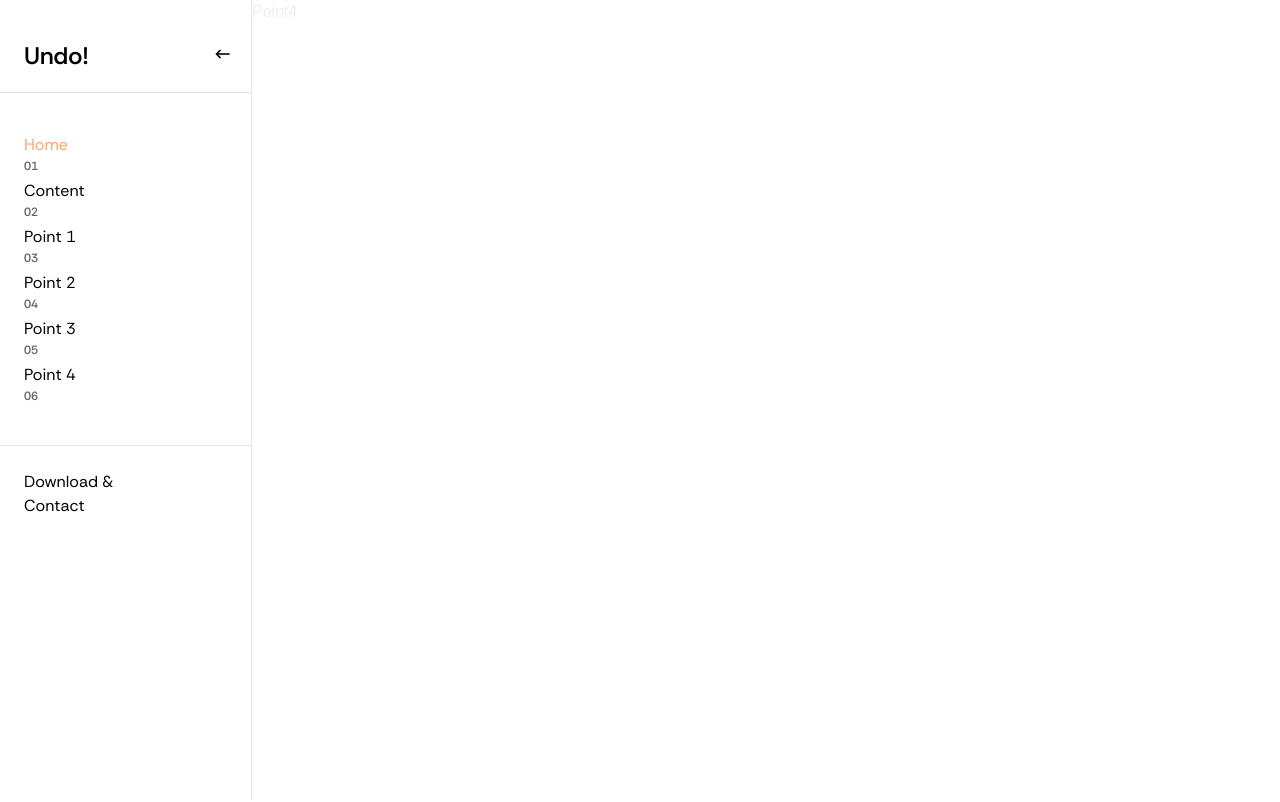
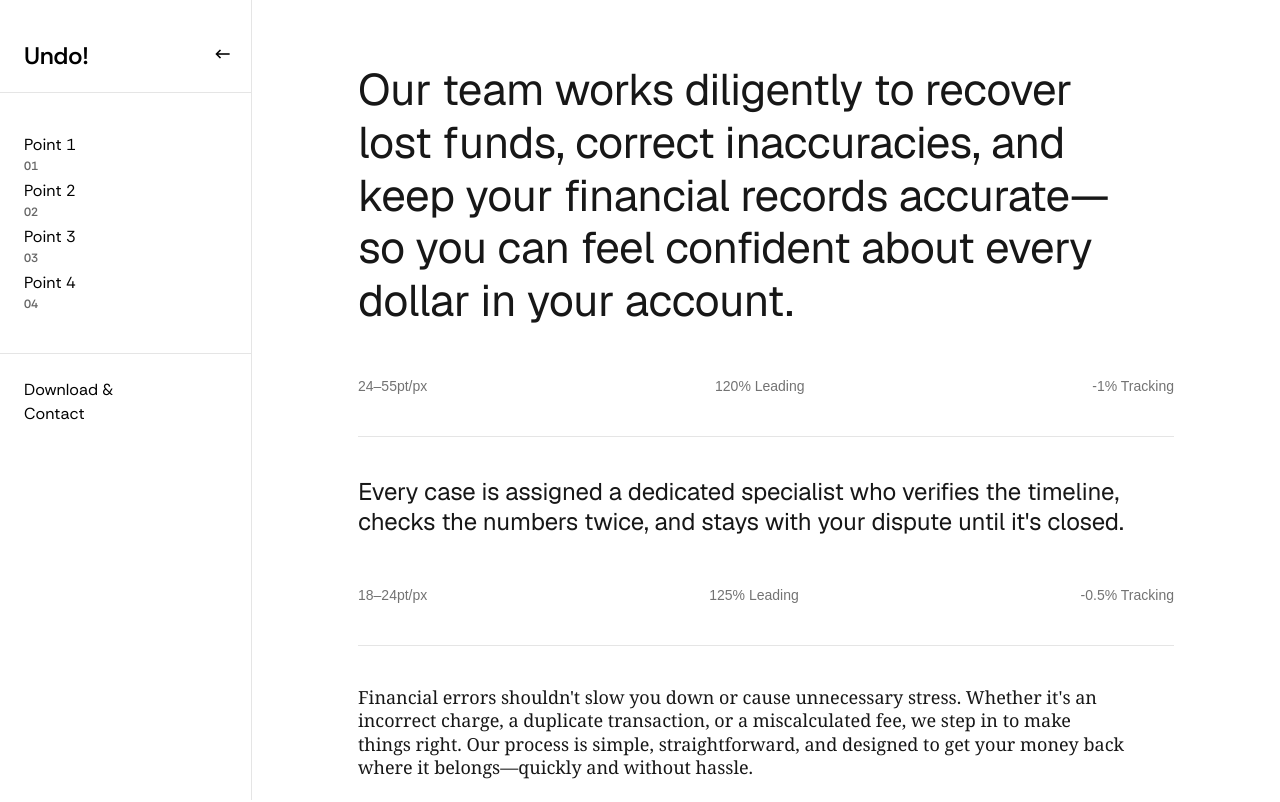
Before and after one commit to ayan-011/Ui, a Next.js app: page /home/point4 in a window 1280 px wide. Shown: the top 802 px of the page. Built offline with nearby package versions, Linux system fonts and the light colour scheme.

Commit message:
add 1 more page, at- 2:35AM-18/Sep/2026

```diff
--- a/app/components/sidebar.tsx
+++ b/app/components/sidebar.tsx
@@ -36,12 +36,13 @@ const Sidebar = ({ isOpen, setIsOpen }: SidebarProps) => {
   };
 }, []);
   const links = [
-    { id: "home", number: "01", label: "Home" },
-    { id: "content",number: "02", label: "Content" },
-    { id: "point1", number: "03",label: "Point 1" },
-    { id: "point2", number: "04",label: "Point 2" },
-    { id: "point3", number: "05",label: "Point 3" },
-    { id: "point4", number: "06",label: "Point 4" },
+    // { id: "home", number: "01", label: "Home" },
+    // { id: "content",number: "02", label: "Content" },
+    { id: "point1", number: "01",label: "Point 1" },
+    { id: "point2", number: "02",label: "Point 2" },
+    { id: "point3", number: "03",label: "Point 3" },
+    { id: "point4", number: "04",label: "Point 4" },
+    // { id: "point5", number: "05",label: "Point 5" },
   ];
 
   return (
@@ -71,9 +72,22 @@ const Sidebar = ({ isOpen, setIsOpen }: SidebarProps) => {
 
             <div className="   flex  py-5 items-center border-b border-black/10 ">
 
-            <span className="logo    text-black font-semibold text-2xl  px-6 ">
-                Undo!
-            </span>
+           <a
+  href="#home"
+  onClick={(e) => {
+    e.preventDefault();
+    document.getElementById("home")?.scrollIntoView({
+      behavior: "smooth",
+    });
+
+    if (window.innerWidth < 768) {
+      setIsOpen(false);
+    }
+  }}
+  className="logo text-black font-semibold text-2xl px-6"
+>
+  Undo!
+</a>
 
             <button
               onClick={() => setIsOpen(false)}
--- /dev/null
+++ b/app/home/point4/component/Typespecimensection.tsx
@@ -0,0 +1,212 @@
+"use client"
+import { useRef, useState, type MouseEvent } from "react";
+
+/**
+ * TypeSpecimenSection
+ * ---------------------------------------------------------------------------
+ * A 4-row typography specimen (headline / subhead / body / caption), each row
+ * showing its own type-scale meta (size range, leading, tracking).
+ *
+ * Hovering a row reveals a small animated visual that follows the cursor,
+ * clipped to that row only — every row has its own distinct visual + motion.
+ *
+ * Requires only Tailwind (no extra deps). Drop into any React + Tailwind app.
+ */
+
+type Spec = {
+  id: string;
+  copy: string;
+  family: "sans" | "serif";
+  sizeClass: string; // responsive font-size classes
+  leadingClass: string;
+  trackingClass: string;
+  sizeLabel: string; // e.g. "24–55pt/px"
+  leadingLabel: string; // e.g. "120% Leading"
+  trackingLabel: string; // e.g. "-1% Tracking"
+  visual: "ripple" | "wave" | "coin" | "grid";
+  accent: string; // tailwind color token used by that row's visual
+};
+
+const SPECS: Spec[] = [
+  {
+    id: "headline",
+    copy:
+      "Our team works diligently to recover lost funds, correct inaccuracies, and keep your financial records accurate—so you can feel confident about every dollar in your account.",
+    family: "sans",
+    sizeClass: "text-[26px] sm:text-[34px] md:text-[44px]",
+    leadingClass: "leading-[1.2]",
+    trackingClass: "tracking-[-0.01em]",
+    sizeLabel: "24–55pt/px",
+    leadingLabel: "120% Leading",
+    trackingLabel: "-1% Tracking",
+    visual: "ripple",
+    accent: "bg-emerald-500",
+  },
+  {
+    id: "subhead",
+    copy:
+      "Every case is assigned a dedicated specialist who verifies the timeline, checks the numbers twice, and stays with your dispute until it's closed.",
+    family: "sans",
+    sizeClass: "text-[19px] sm:text-[21px] md:text-[24px]",
+    leadingClass: "leading-[1.25]",
+    trackingClass: "tracking-[-0.005em]",
+    sizeLabel: "18–24pt/px",
+    leadingLabel: "125% Leading",
+    trackingLabel: "-0.5% Tracking",
+    visual: "wave",
+    accent: "bg-sky-500",
+  },
+  {
+    id: "body",
+    copy:
+      "Financial errors shouldn't slow you down or cause unnecessary stress. Whether it's an incorrect charge, a duplicate transaction, or a miscalculated fee, we step in to make things right. Our process is simple, straightforward, and designed to get your money back where it belongs—quickly and without hassle.",
+    family: "serif",
+    sizeClass: "text-[16px] sm:text-[17px] md:text-[18px]",
+    leadingClass: "leading-[1.3]",
+    trackingClass: "tracking-[0em]",
+    sizeLabel: "0–24pt/px",
+    leadingLabel: "130% Leading",
+    trackingLabel: "0% Tracking",
+    visual: "coin",
+    accent: "bg-amber-500",
+  },
+  {
+    id: "caption",
+    copy:
+      "Most disputes are reviewed within two business days, and approved funds are typically returned within one billing cycle.",
+    family: "serif",
+    sizeClass: "text-[12px] sm:text-[12.5px] md:text-[13px]",
+    leadingClass: "leading-[1.4]",
+    trackingClass: "tracking-[0.005em]",
+    sizeLabel: "0–13pt/px",
+    leadingLabel: "140% Leading",
+    trackingLabel: "0.5% Tracking",
+    visual: "grid",
+    accent: "bg-rose-500",
+  },
+];
+
+function VisualRipple({ accent }: { accent: string }) {
+  return (
+    <div className="relative h-36 w-36">
+      <span className={`absolute inset-0 rounded-full ${accent} opacity-20 animate-ping`} />
+      <span className={`absolute inset-4 rounded-full ${accent} opacity-30 animate-ping [animation-delay:200ms]`} />
+      <span className={`absolute inset-10 rounded-full ${accent} shadow-lg`} />
+    </div>
+  );
+}
+
+function VisualWave({ accent }: { accent: string }) {
+  return (
+    <div className="flex h-28 w-36 items-end justify-center gap-1.5 rounded-2xl bg-white/80 p-4 shadow-lg backdrop-blur">
+      {[0, 1, 2, 3, 4].map((i) => (
+        <span
+          key={i}
+          className={`w-2 rounded-full ${accent} animate-bounce`}
+          style={{
+            height: `${18 + (i % 3) * 10}px`,
+            animationDelay: `${i * 90}ms`,
+            animationDuration: "900ms",
+          }}
+        />
+      ))}
+    </div>
+  );
+}
+
+function VisualCoin({ accent }: { accent: string }) {
+  return (
+    <div className="flex h-32 w-32 items-center justify-center">
+      <div className={`flex h-24 w-24 animate-pulse items-center justify-center rounded-full ${accent} shadow-xl`}>
+        <span className="font-serif text-3xl font-medium text-white">$</span>
+      </div>
+    </div>
+  );
+}
+
+function VisualGrid({ accent }: { accent: string }) {
+  return (
+    <div className="grid h-24 w-24 grid-cols-3 gap-1.5 rounded-xl bg-white/80 p-3 shadow-lg backdrop-blur">
+      {Array.from({ length: 9 }).map((_, i) => (
+        <span
+          key={i}
+          className={`h-2.5 w-2.5 rounded-full ${accent} animate-pulse`}
+          style={{ animationDelay: `${i * 80}ms` }}
+        />
+      ))}
+    </div>
+  );
+}
+
+const VISUALS = {
+  ripple: VisualRipple,
+  wave: VisualWave,
+  coin: VisualCoin,
+  grid: VisualGrid,
+};
+
+function SpecimenRow({ spec }: { spec: Spec }) {
+  const rowRef = useRef<HTMLDivElement>(null);
+  const [hover, setHover] = useState(false);
+  const [pos, setPos] = useState({ x: 0, y: 0 });
+
+  const handleMove = (e: MouseEvent<HTMLDivElement>) => {
+    const rect = rowRef.current?.getBoundingClientRect();
+    if (!rect) return;
+    setPos({ x: e.clientX - rect.left, y: e.clientY - rect.top });
+  };
+
+  const Visual = VISUALS[spec.visual];
+
+  return (
+    <div
+      ref={rowRef}
+      onMouseEnter={() => setHover(true)}
+      onMouseLeave={() => setHover(false)}
+      onMouseMove={handleMove}
+      className="group relative overflow-hidden border-b border-neutral-200 py-10 first:pt-0 last:border-b-0"
+    >
+      {/* cursor-following visual, clipped to this row */}
+      <div
+        aria-hidden
+        className="pointer-events-none absolute z-10 transition-[opacity,transform] duration-200 ease-out"
+        style={{
+          left: pos.x,
+          top: pos.y,
+          transform: `translate(-50%, -50%) scale(${hover ? 1 : 0.85})`,
+          opacity: hover ? 1 : 0,
+        }}
+      >
+        <Visual accent={spec.accent} />
+      </div>
+
+      <p
+        className={[
+          spec.family === "serif" ? "font-serif" : "font-sans",
+          spec.sizeClass,
+          spec.leadingClass,
+          spec.trackingClass,
+          "max-w-3xl text-neutral-900",
+        ].join(" ")}
+      >
+        {spec.copy}
+      </p>
+
+      <div className="mt-8 flex items-center justify-between  pt-4 text-sm text-neutral-500">
+        <span>{spec.sizeLabel}</span>
+        <span>{spec.leadingLabel}</span>
+        <span>{spec.trackingLabel}</span>
+      </div>
+    </div>
+  );
+}
+
+export default function TypeSpecimenSection() {
+  return (
+    <section className="mx-auto max-w-4xl bg-white px-6 py-16 sm:px-10">
+      {SPECS.map((spec) => (
+        <SpecimenRow key={spec.id} spec={spec} />
+      ))}
+    </section>
+  );
+}
--- a/app/home/point4/page.tsx
+++ b/app/home/point4/page.tsx
@@ -1,8 +1,11 @@
 import React from 'react'
+import TypeSpecimenSection from './component/Typespecimensection'
 
 const Point4 = () => {
   return (
-    <div className='w-full h-screen'>Point4</div>
+    <div className='w-full h-fit'>
+      <TypeSpecimenSection/>
+    </div>
   )
 }
 
```
